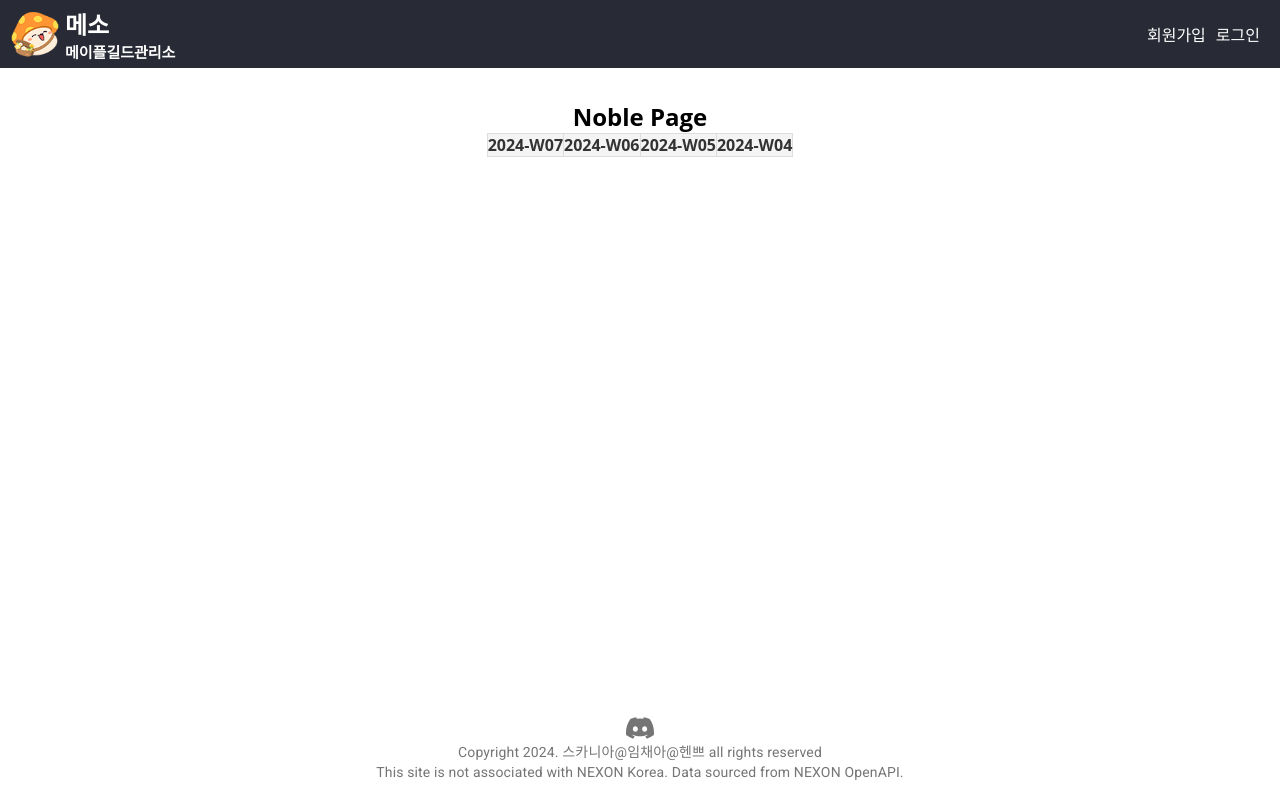
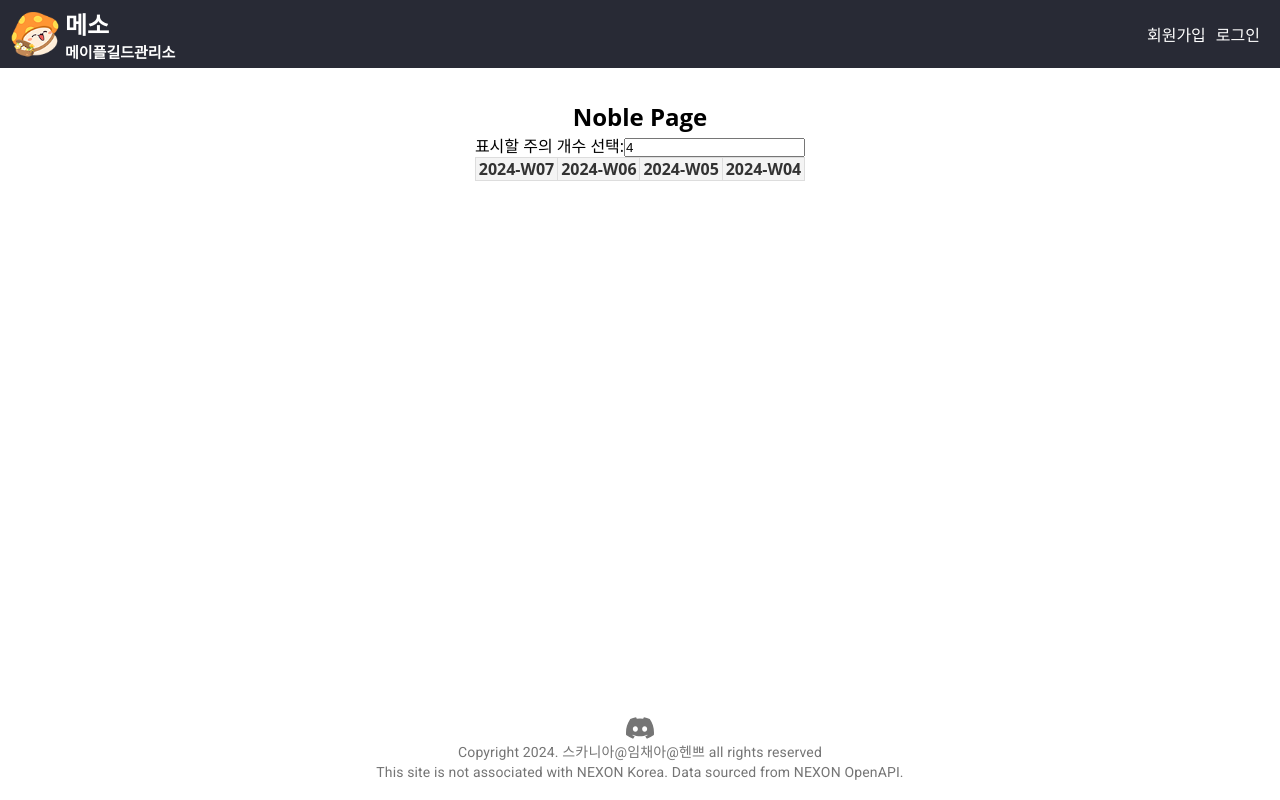
Before and after one commit to henniyoon/guild-manager, a React (Create React App) app in the folder client/: page /Noble in a window 1280 px wide. Built offline with nearby package versions, Linux system fonts and the light colour scheme.

Commit message:
주 개수 입력

```diff
--- a/client/src/pages/NoblePage/Noblepage.tsx
+++ b/client/src/pages/NoblePage/Noblepage.tsx
@@ -3,12 +3,13 @@ import getCurrentWeek from '../AdminPage/components/getCurrentWeek';
 
 function NoblePage() {
     const [weeks, setWeeks] = useState<string[]>([]);
+    const [numOfWeeksToShow, setNumOfWeeksToShow] = useState<number>(4); // 사용자가 원하는 주의 개수, 기본값은 4
 
     useEffect(() => {
         let weeksToShow: string[] = [getCurrentWeek()]; // 현재 주를 포함합니다.
         const currentDate = new Date();
 
-      for (let i = 1; i <= 3; i++) {
+        for (let i = 1; i < numOfWeeksToShow; i++) { // numOfWeeksToShow 값을 기준으로 반복
             // 이전 주를 계산하기 위해 현재 날짜에서 7일씩 빼줍니다.
             const pastDate = new Date(currentDate.setDate(currentDate.getDate() - 7));
             const pastWeek = getCurrentWeekForDate(pastDate);
@@ -16,7 +17,7 @@ function NoblePage() {
         }
 
         setWeeks(weeksToShow);
-    }, []);
+    }, [numOfWeeksToShow]); // numOfWeeksToShow 값이 변경될 때마다 useEffect 훅을 다시 실행
 
     // 특정 날짜를 기준으로 주를 계산하는 함수
     function getCurrentWeekForDate(date: Date): string {
@@ -29,6 +30,16 @@ function NoblePage() {
     return (
         <div>
             <h2>Noble Page</h2>
+            <div>
+                <label htmlFor="weekCount">표시할 주의 개수 선택:</label>
+                <input
+                    id="weekCount"
+                    type="number"
+                    value={numOfWeeksToShow}
+                    onChange={e => setNumOfWeeksToShow(parseInt(e.target.value))}
+                    min="1" // 최소 1주
+                />
+            </div>
             <table>
                 <thead>
                     <tr>
```
Lines whose indentation alone changed are shown as unchanged.
